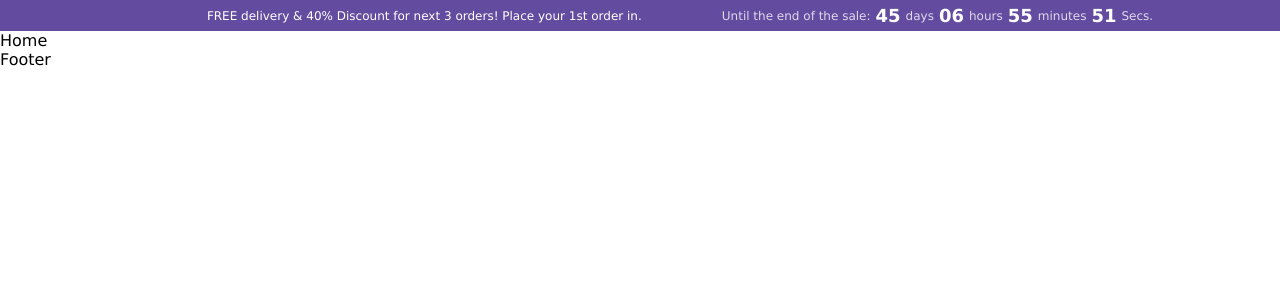
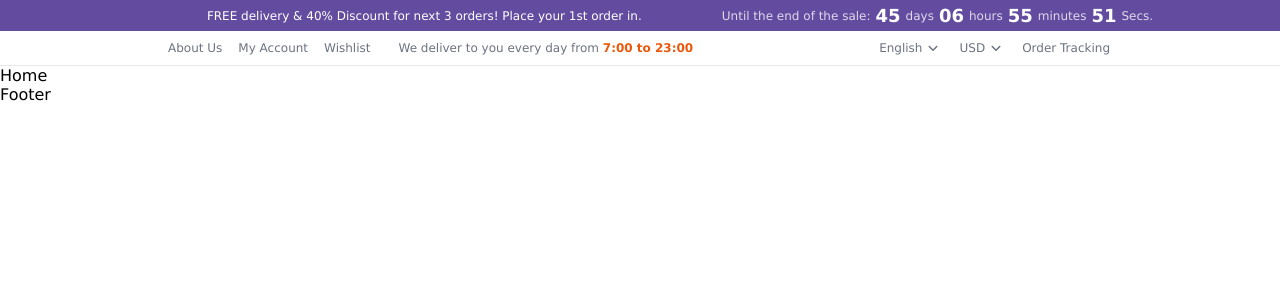
Before and after one commit to sinha-niranjan/ecommerce_frontend, a React (Vite) app: page / in a window 1280 px wide. Shown: the top 300 px of the page. Built offline with nearby package versions, Linux system fonts and the light colour scheme.

Commit message:
Changes to be committed: 	modified:   package-lock.json 	modified:   package.json 	modified:   src/components/Header/Header.jsx 	modified:   src/components/Header/Header.scss

```diff
--- a/package.json
+++ b/package.json
@@ -12,6 +12,7 @@
   "dependencies": {
     "react": "^18.2.0",
     "react-dom": "^18.2.0",
+    "react-icons": "^5.0.1",
     "react-router-dom": "^6.22.0",
     "sass": "^1.70.0"
   },
--- a/src/components/Header/Header.jsx
+++ b/src/components/Header/Header.jsx
@@ -1,5 +1,7 @@
 import React from "react";
 import "./Header.scss";
+import { Link } from "react-router-dom";
+import { FaAngleDown } from "react-icons/fa6";
 
 const Header = () => {
   return (
@@ -14,6 +16,27 @@ const Header = () => {
           minutes <p>51</p>Secs.
         </h5>
       </div>
+      <div className="header">
+        <div className="header-row-first">
+          <div className="links">
+            <Link>About Us</Link>
+            <Link>My Account</Link>
+            <Link>Wishlist</Link>
+            <p>
+              We deliver to you every day from <strong>7:00 to 23:00</strong>
+            </p>
+          </div>
+          <div className="header-details">
+            <p>
+              English <FaAngleDown />{" "}
+            </p>
+            <p>
+              USD <FaAngleDown />{" "}
+            </p>
+            <p>Order Tracking </p>
+          </div>
+        </div>
+      </div>
     </>
   );
 };
--- a/src/components/Header/Header.scss
+++ b/src/components/Header/Header.scss
@@ -15,7 +15,7 @@
   > h5 {
     display: flex;
     align-items: center;
-    color: #E0D8EC;
+    color: #e0d8ec;
     font-size: 12px;
     font-weight: 100;
     > p {
@@ -27,3 +27,54 @@
     }
   }
 }
+
+.header {
+  display: flex;
+  flex-direction: column;
+  align-items: center;
+  width: 100%;
+  .header-row-first {
+    display: flex;
+    justify-content: space-between;
+    width: 100%;
+    padding: 0 10rem;
+    border-bottom: 0.1px solid #e5e7eb;
+    .links {
+      display: flex;
+      align-items: center;
+      font-size: 12px;
+      color: #6b7280;
+
+      > a {
+        text-decoration: none;
+        color: #6b7280;
+        padding: 8px;
+        font-weight: 400;
+      }
+
+      > p {
+        font-weight: 200;
+        margin-left: 20px;
+        > strong {
+          color: #ea580c;
+          font-weight: 1000;
+        }
+      }
+    }
+    .header-details {
+      display: flex;
+      > p {
+        display: flex;
+        align-items: center;
+        justify-content: center;
+        padding: 10px;
+        font-size: 12px;
+        font-weight: 400;
+        color: #6b7280;
+        > svg {
+          margin-left: 5px;
+        }
+      }
+    }
+  }
+}
```
Also changed, not shown: 1 other file (tests, documents, lock files or other folders).
